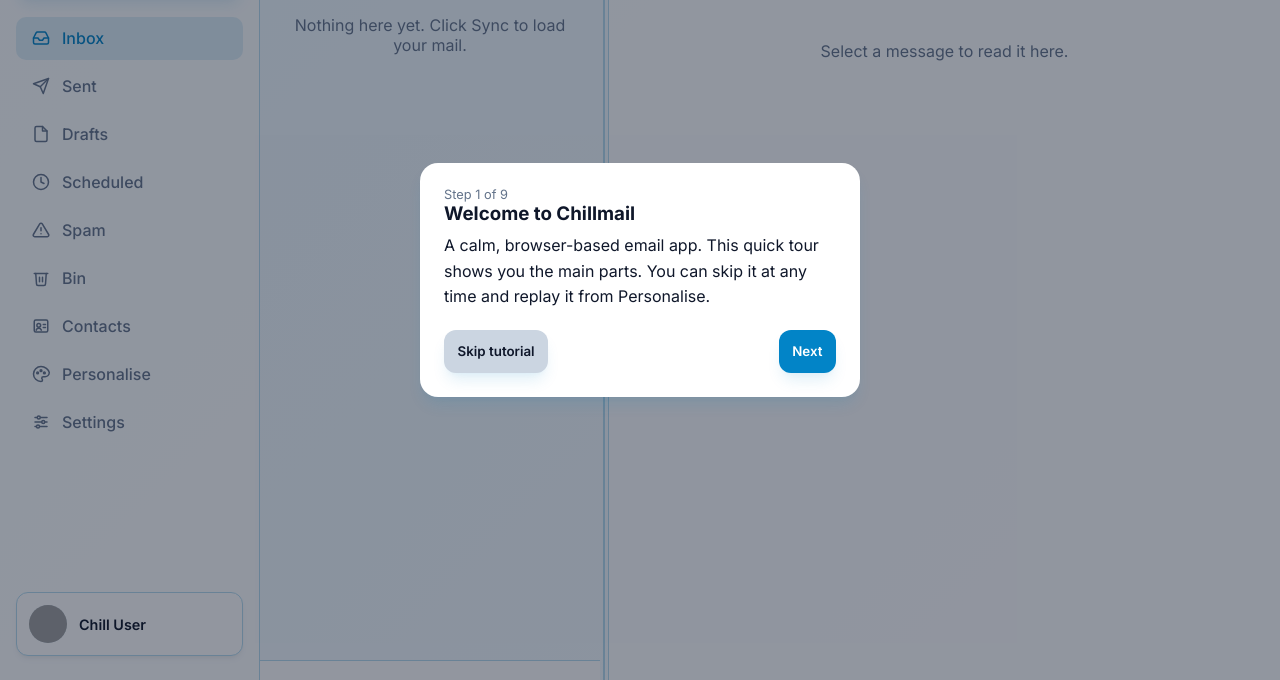
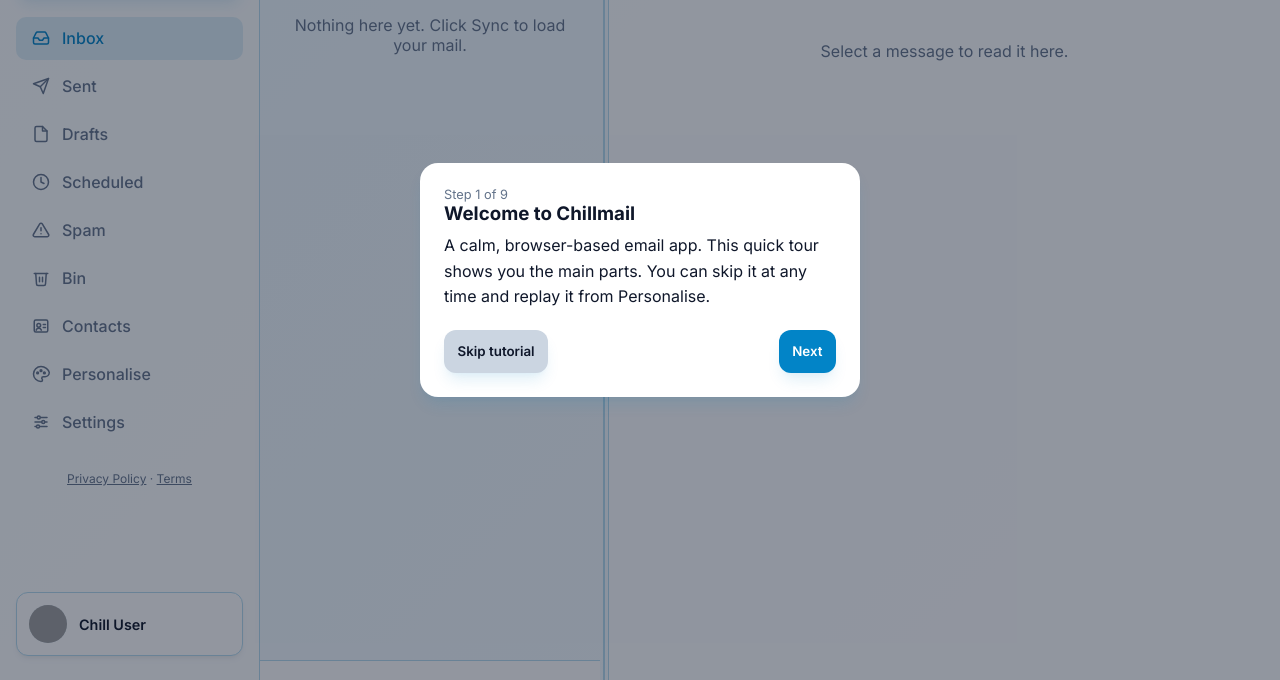
Before and after one commit to Yuchillax/ChillMail, a plain HTML site: page index.html in a window 1280 px wide. Shown: the part 120-800 px from the top of the page. Drawn offline with Linux system fonts and the light colour scheme; grey boxes are pictures that could not be loaded.

Commit message:
Update index.html

```diff
--- a/index.html
+++ b/index.html
@@ -291,6 +291,10 @@
     @keyframes floaty { 0%, 100% { transform: translateY(0); opacity: 1; } 50% { transform: translateY(-6px); opacity: 0.5; } }
     @keyframes walk { 0% { transform: translateX(0) scaleX(1); } 45% { transform: translateX(60vw) scaleX(1); } 50% { transform: translateX(60vw) scaleX(-1); } 95% { transform: translateX(0) scaleX(-1); } 100% { transform: translateX(0) scaleX(1); } }
 
+    .legal-links { font-size: 0.75rem; color: var(--text-muted); text-align: center; padding-top: 0.5rem; }
+    .legal-links a { color: var(--text-muted); text-decoration: underline; }
+    .legal-links a:hover { color: var(--accent-blue); }
+
     @keyframes fadeIn { from { opacity: 0; } to { opacity: 1; } }
     @keyframes slideUp { from { opacity: 0; transform: translateY(15px); } to { opacity: 1; transform: translateY(0); } }
     .goog-te-banner-frame.skiptranslate, .goog-te-gadget-icon { display: none !important; }
@@ -335,6 +339,7 @@
         <li class="nav-item" onclick="openModal('settingsModal')"><svg class="nav-icon" width="18" height="18" viewBox="0 0 24 24" fill="none" stroke="currentColor" stroke-width="2" stroke-linecap="round" stroke-linejoin="round" aria-hidden="true"><line x1="4" y1="6" x2="20" y2="6"/><line x1="4" y1="12" x2="20" y2="12"/><line x1="4" y1="18" x2="20" y2="18"/><circle cx="9" cy="6" r="2" fill="white"/><circle cx="15" cy="12" r="2" fill="white"/><circle cx="8" cy="18" r="2" fill="white"/></svg> Settings</li>
       </ul>
 
+      <div class="legal-links"><a href="https://yuchillax.github.io/ChillMail/privacy.html" target="_blank" rel="noopener">Privacy Policy</a> · <a href="https://yuchillax.github.io/ChillMail/terms.html" target="_blank" rel="noopener">Terms</a></div>
       <div class="user-profile" id="sidebarUserProfile" style="display: none;" onclick="openModal('settingsModal')">
         <img src="https://api.dicebear.com/7.x/bottts/svg?seed=Chill" class="avatar" id="sidebarAvatar" alt="Avatar">
         <div style="overflow: hidden;">
```
